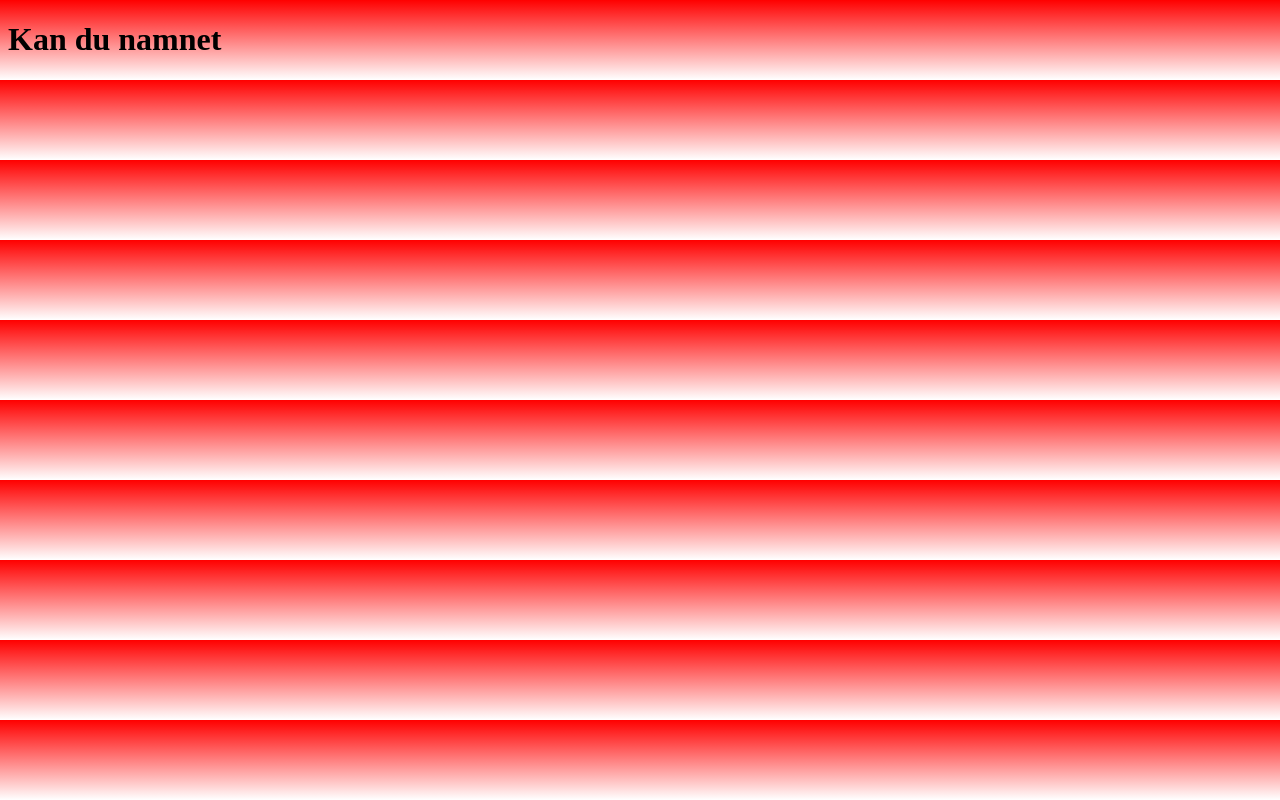
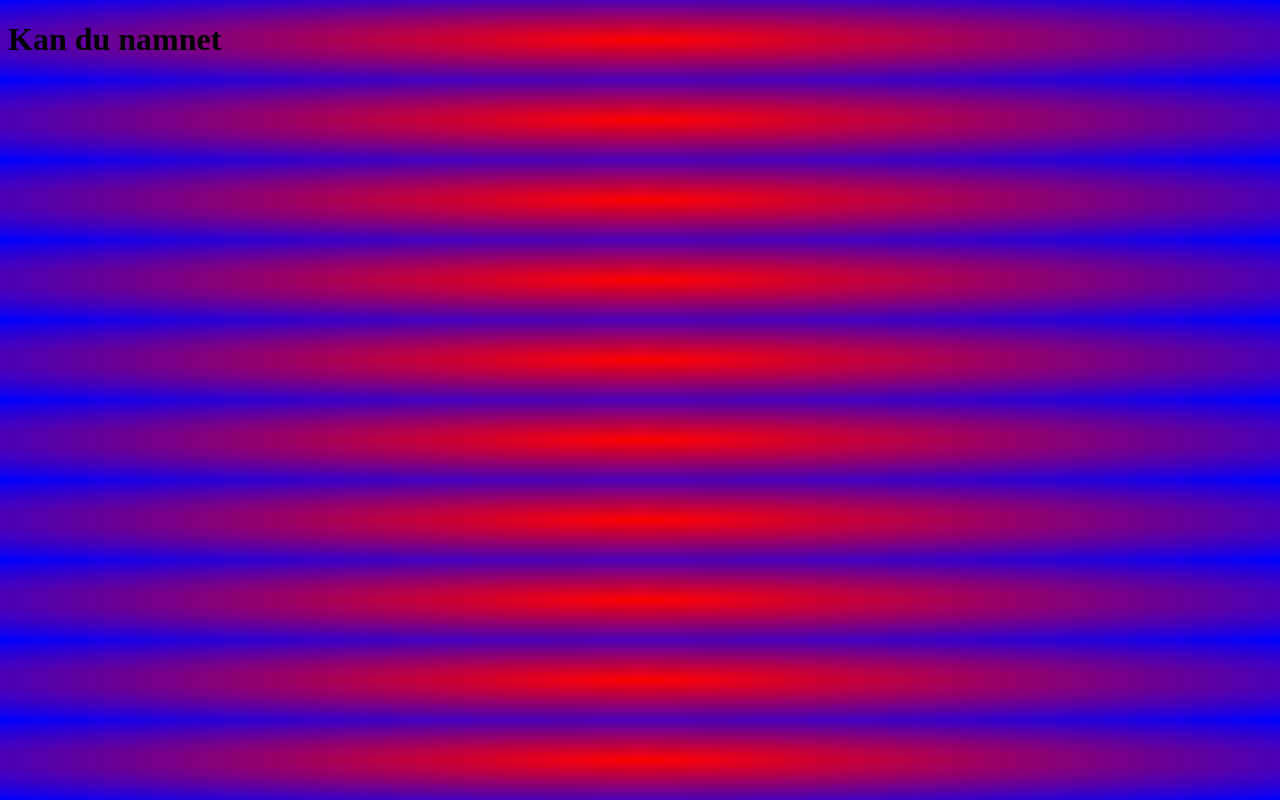
Before and after one commit to Zestrayswede/Kan-du-namet, a plain HTML site: page index.html in a window 1280 px wide. Drawn offline with Linux system fonts and the light colour scheme.

Commit message:
Update style.css

```diff
--- a/style.css
+++ b/style.css
@@ -1,5 +1,6 @@
 body{
-  background: linear-gradient(red,white);
+  background: red;
+  background: radial-gradient(red, blue);
 }
 /*
 h1{
```
